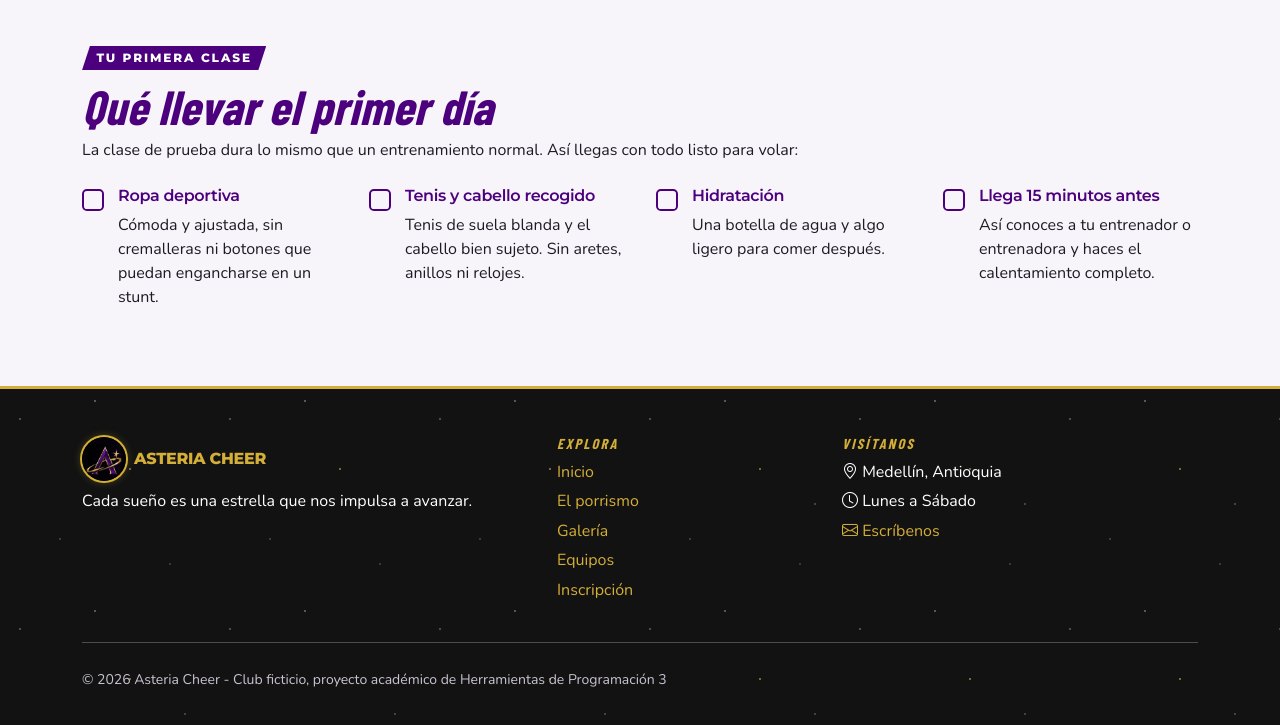
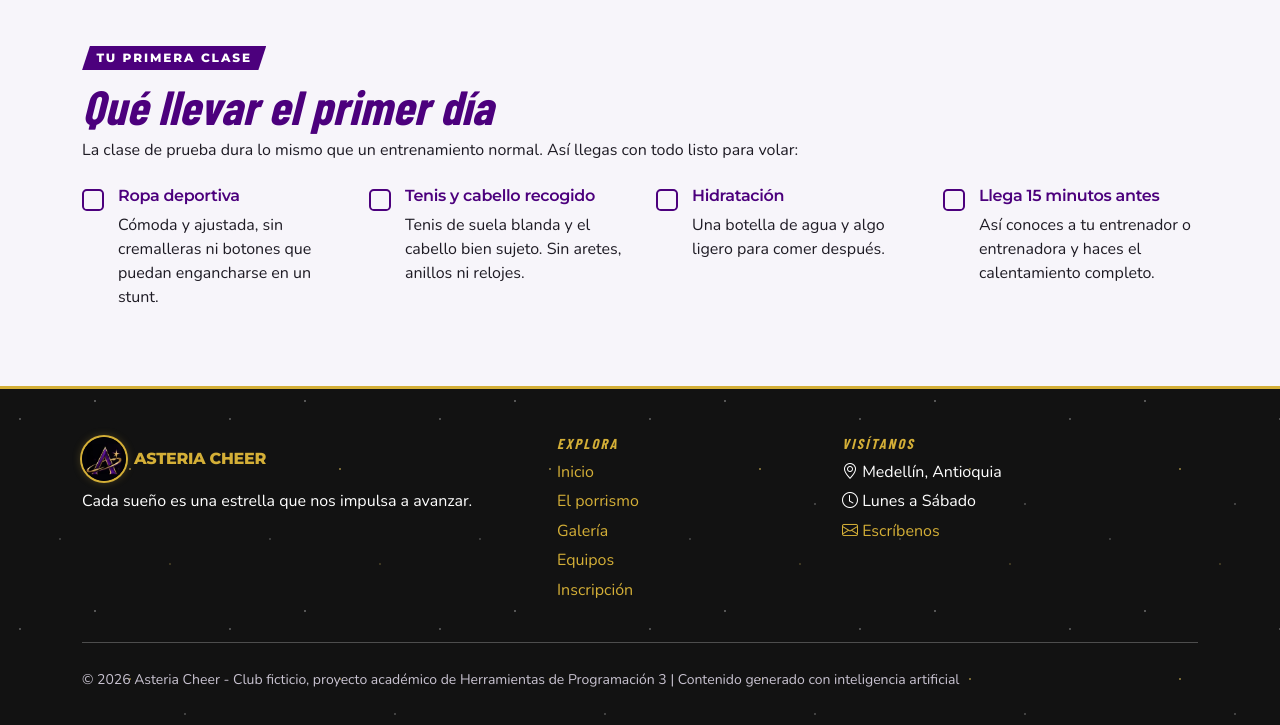
Before and after one commit to Valen-17/asteria-cheer-valentina-perez, a website: page contacto.html in a window 1280 px wide. Shown: the part 1328-2053 px from the top of the page. Drawn offline with nearby package versions, Linux system fonts and the light colour scheme; a web font is replaced by a local one.

Commit message:
docs: aviso de contenido generado con IA en el pie de todas las páginas

```diff
--- a/contacto.html
+++ b/contacto.html
@@ -222,7 +222,8 @@
         </div>
       </div>
       <hr class="my-4 opacity-25">
-      <small>&copy; <span data-anio>2026</span> Asteria Cheer - Club ficticio, proyecto académico de Herramientas de Programación 3</small>
+      <small>&copy; <span data-anio>2026</span> Asteria Cheer - Club ficticio, proyecto académico de Herramientas de Programación 3
+        | Contenido generado con inteligencia artificial</small>
     </div>
   </footer>
 
```
Also changed, not shown: galeria.html (+2 -1 lines), informacion.html (+2 -1 lines), tabla.html (+2 -1 lines).
